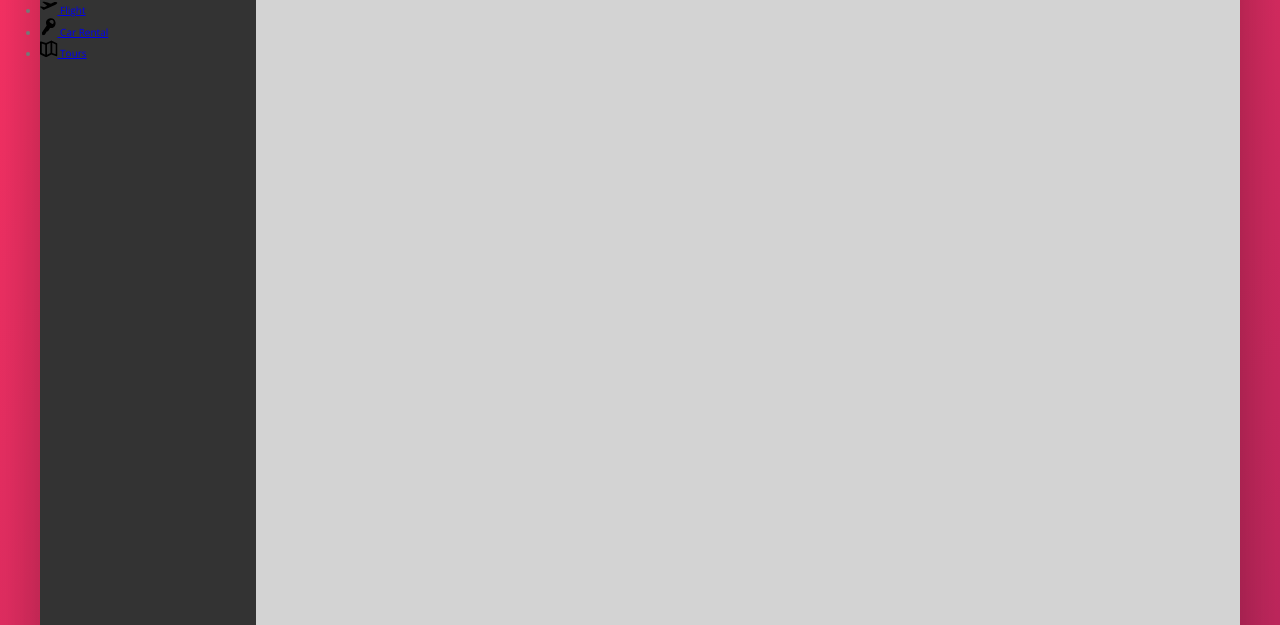
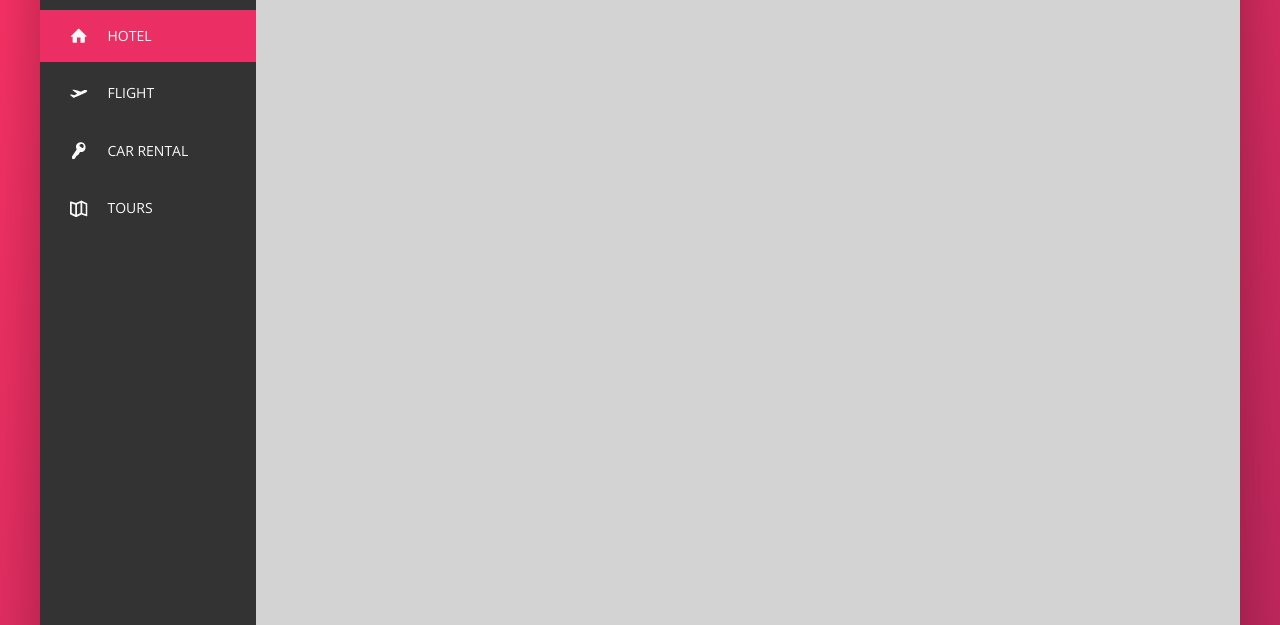
Before and after one commit to super8989/SCSS_Trillo, a website: page index.html in a window 1280 px wide. Shown: the part 175-800 px from the top of the page. Drawn offline with nearby package versions, Linux system fonts and the light colour scheme.

Commit message:
Building the navigation part 2

```diff
--- a/index.html
+++ b/index.html
@@ -59,7 +59,7 @@
 			<div class="content">
 				<nav class="sidebar">
 					<ul class="side-nav">
-						<li class="side-nav__item">
+						<li class="side-nav__item side-nav__item--active">
 							<a href="#" class="side-nav__link">
 								<svg class="side-nav__icon">
 									<use xlink:href="img/sprite.svg#icon-home"></use>
--- a/sass/_components.scss
+++ b/sass/_components.scss
@@ -119,15 +119,59 @@
 ///////////////////
 // Side Navigation
 .side-nav {
+	font-size: 1.4rem;
+	list-style: none;
+	margin-top: 3.5rem;
+
 	&__item {
+		position: relative;
+
+		&:not(:last-child) {
+			margin-bottom: 0.5rem;
+		}
 	}
 
-	&__link {
+	&__item::before {
+		content: '';
+		position: absolute;
+		left: 0;
+		height: 100%;
+		width: 3px;
+		background-color: var(--color-primary);
+		transform: scaleY(0);
+		transition: transform 0.2s, width 0.4s cubic-bezier(1, 0, 0, 1) 0.2s,
+			background-color 0.1s;
+	}
+
+	&__item:hover::before,
+	&__item--active::before {
+		transform: scaleY(1);
+		width: 100%;
+	}
+
+	&__item:active::before {
+		background-color: var(--color-primary-light);
+	}
+
+	&__link:link,
+	&__link:visited {
+		color: var(--color-grey-light-1);
+		text-decoration: none;
+		text-transform: uppercase;
+		display: block;
+		padding: 1.5rem 3rem;
+		position: relative;
+		z-index: 10;
+
+		display: flex;
+		align-items: center;
 	}
 
 	&__icon {
 		width: 1.75rem;
 		height: 1.75rem;
+		margin-right: 2rem;
+		fill: currentColor;
 	}
 }
 
```
Also changed, not shown: css/main.css, 1 other file.
